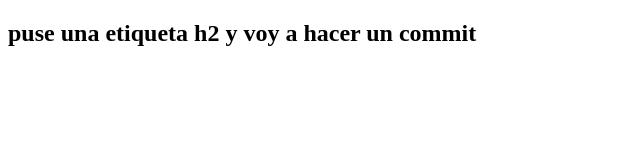
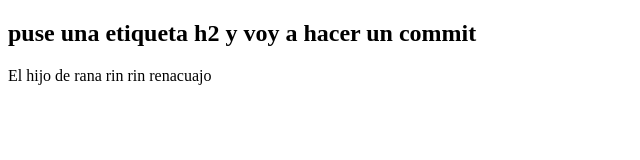
Before and after one commit to YencyAndreaLeon/ejemploGitHubUcoltisUno, a plain HTML site: page index.html in a window 1280 px wide. Shown: the whole page, without its empty margins (0-640 px from the left). Drawn offline with Linux system fonts and the light colour scheme.

Commit message:
index y funciones modificados

```diff
--- a/funciones.js
+++ b/funciones.js
@@ -0,0 +1 @@
+console.log('hola mundo')
--- a/index.html
+++ b/index.html
@@ -8,5 +8,6 @@
 </head>
 <body>
     <h2>puse una etiqueta h2 y voy a hacer un commit</h2>
+    <p>El hijo de rana rin rin renacuajo</p>
 </body>
 </html>
```
